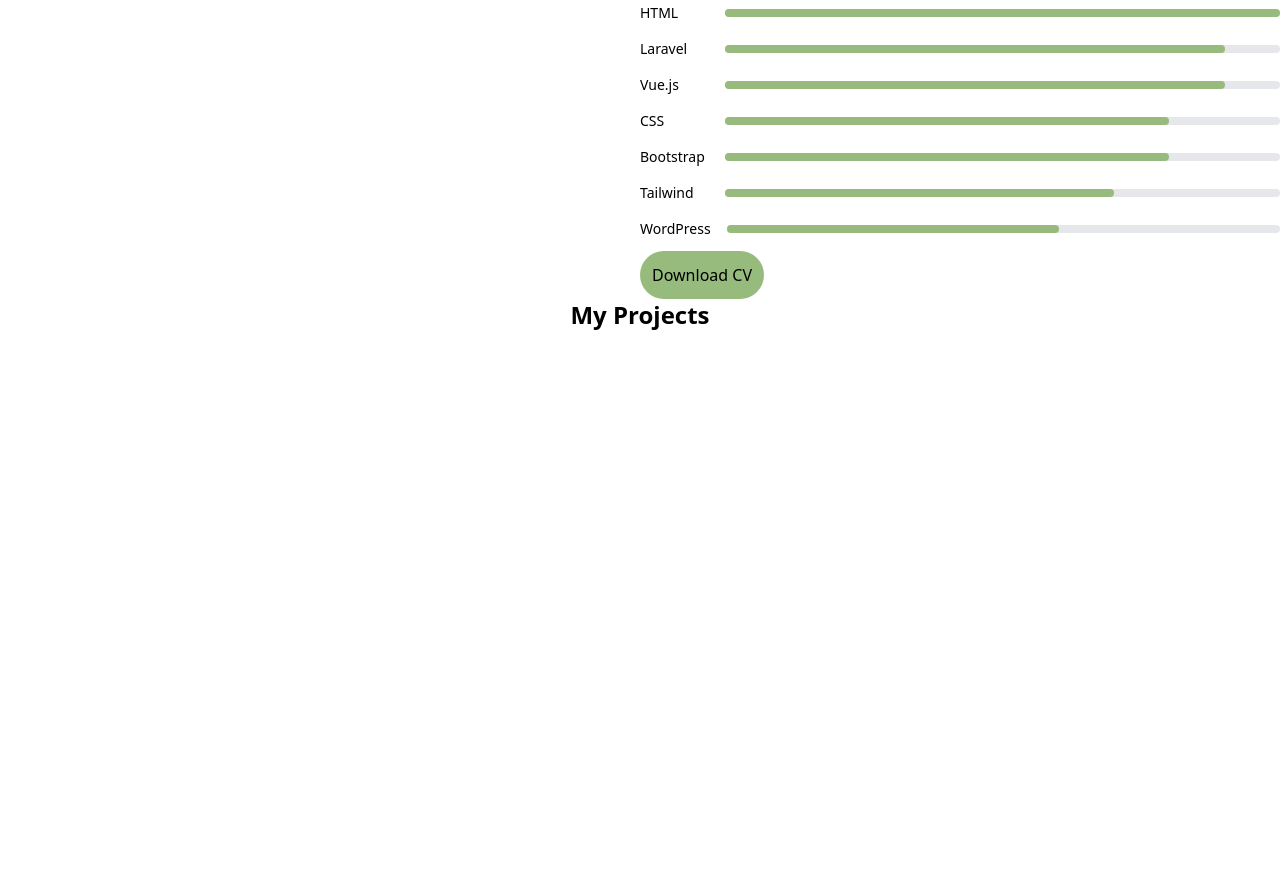
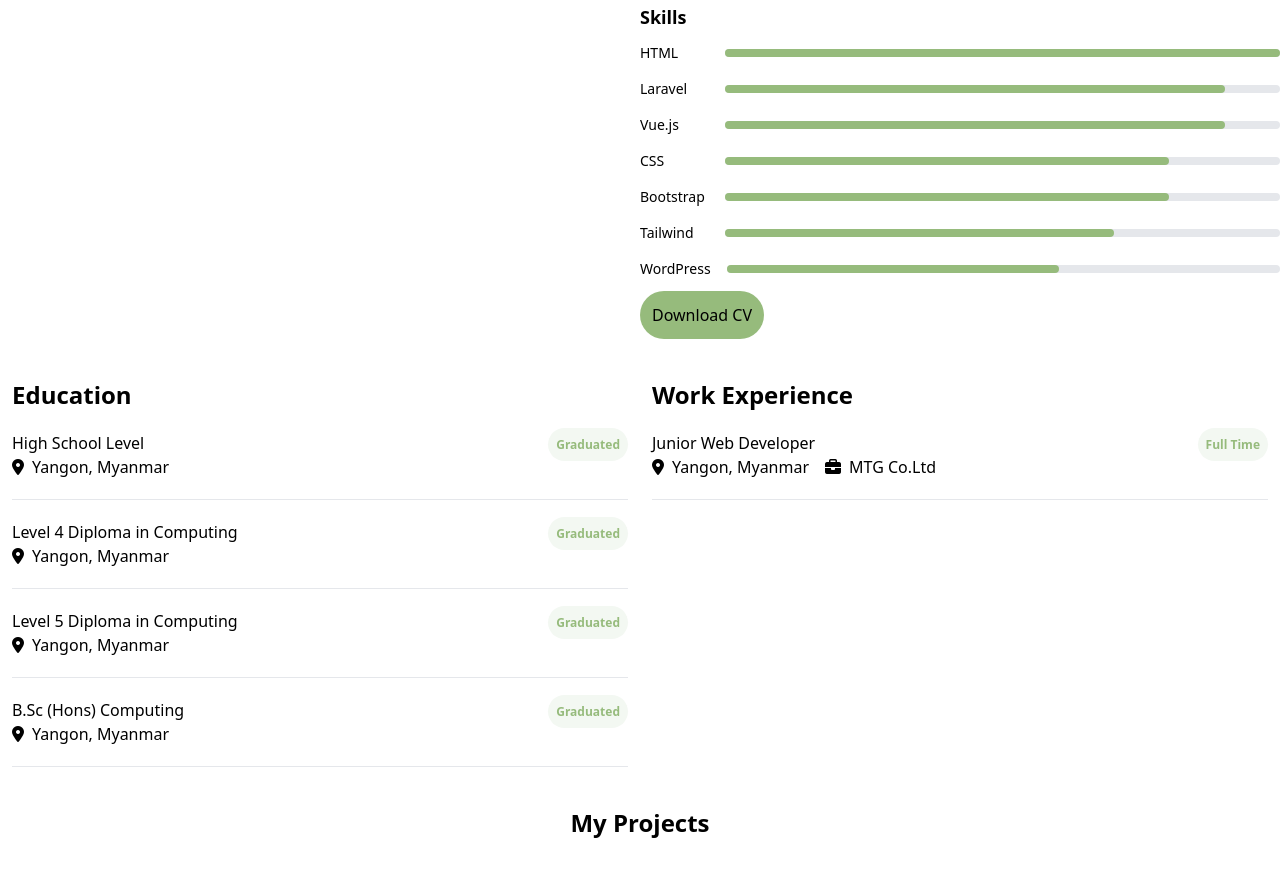
Before and after one commit to Khant135/minkhant-portfolio, a website: page index.html in a window 1280 px wide. Shown: the part 1121-1998 px from the top of the page. Before the commit the page ends 1452 px from the top, so only its background shows below. Drawn offline with Linux system fonts and the light colour scheme.

Commit message:
Not Finish

```diff
--- a/index.html
+++ b/index.html
@@ -5,6 +5,7 @@
   <meta http-equiv="X-UA-Compatible" content="IE=edge">
   <meta name="viewport" content="width=device-width, initial-scale=1.0">
   <link rel="stylesheet" href="./dist/output.css">
+  <link rel="stylesheet" href="https://kit.fontawesome.com/ecb87958a2.css" crossorigin="anonymous">
   <style>
     .skills {
     display: flex;
@@ -67,7 +68,8 @@
     </div>
   </div>
 
-  <div id="aboutme" class="container mx-auto flex">
+  <!-- About Me -->
+  <div id="aboutme" class="container mx-auto flex my-10">
     <!-- Image Section -->
     <div class="w-1/2">
       <img src="" alt="">
@@ -135,11 +137,109 @@
     </div>
   </div>
 
-  <div id="projects" class="container mx-auto">
+  <!-- Experience -->
+  <div class="container mx-auto flex my-10">
+    <div class="w-1/2 flex flex-col justify-start items-start px-3 space-y-5">
+      <h2 class="font-bold text-2xl">
+        Education
+      </h2>
+      <div class="w-full flex justify-between">
+        <div>
+          High School Level <br>
+          <div class="flex space-x-4">
+            <span>
+              <i class="fa-solid fa-location-dot mr-2"></i>Yangon, Myanmar
+            </span>
+          </div>
+        </div>
+        <div>
+          <span class="bg-hover-secondary p-2 rounded-full text-main-color text-xs font-bold">
+            Graduated
+          </span> <br>
+        </div>
+      </div>
+      <hr class="w-full bg-main-color">
+      <div class="w-full flex justify-between">
+        <div>
+          Level 4 Diploma in Computing <br>
+          <div class="flex space-x-4">
+            <span>
+              <i class="fa-solid fa-location-dot mr-2"></i>Yangon, Myanmar
+            </span>
+          </div>
+        </div>
+        <div>
+          <span class="bg-hover-secondary p-2 rounded-full text-main-color text-xs font-bold">
+            Graduated
+          </span> <br>
+        </div>
+      </div>
+      <hr class="w-full bg-main-color">
+      <div class="w-full flex justify-between">
+        <div>
+          Level 5 Diploma in Computing <br>
+          <div class="flex space-x-4">
+            <span>
+              <i class="fa-solid fa-location-dot mr-2"></i>Yangon, Myanmar
+            </span>
+          </div>
+        </div>
+        <div>
+          <span class="bg-hover-secondary p-2 rounded-full text-main-color text-xs font-bold">
+            Graduated
+          </span> <br>
+        </div>
+      </div>
+      <hr class="w-full bg-main-color">
+      <div class="w-full flex justify-between">
+        <div>
+          B.Sc (Hons) Computing <br>
+          <div class="flex space-x-4">
+            <span>
+              <i class="fa-solid fa-location-dot mr-2"></i>Yangon, Myanmar
+            </span>
+          </div>
+        </div>
+        <div>
+          <span class="bg-hover-secondary p-2 rounded-full text-main-color text-xs font-bold">
+            Graduated
+          </span> <br>
+        </div>
+      </div>
+      <hr class="w-full bg-main-color">
+    </div>
+    <div class="w-1/2 flex flex-col justify-start items-start px-3 space-y-5">
+      <h2 class="font-bold text-2xl">
+        Work Experience
+      </h2>
+      <div class="w-full flex justify-between">
+        <div>
+          Junior Web Developer <br>
+          <div class="flex space-x-4">
+            <span>
+              <i class="fa-solid fa-location-dot mr-2"></i>Yangon, Myanmar
+            </span>
+            <span>
+              <i class="fa-solid fa-briefcase mr-2"></i>MTG Co.Ltd
+            </span>
+          </div>
+        </div>
+        <div>
+          <span class="bg-hover-secondary p-2 rounded-full text-main-color text-xs font-bold">
+            Full Time
+          </span> <br>
+        </div>
+      </div>
+      <hr class="w-full bg-main-color">
+    </div>
+  </div>
+
+  <div id="projects" class="container mx-auto my-10">
     <div class="flex justify-center items-center">
       <h2 class="font-bold text-2xl">My Projects</h2>
     </div>
   </div>
 
+  <script src="https://kit.fontawesome.com/ecb87958a2.js" crossorigin="anonymous"></script>
 </body>
 </html>
--- a/tailwind.config.js
+++ b/tailwind.config.js
@@ -14,7 +14,8 @@
       colors: {
         'main-color' : '#96BB7C',
         'hover-main' : '#a0bf89',
-        'secondary-color' : '#6C757D'
+        'secondary-color' : '#6C757D',
+        'hover-secondary': '#f3f8f2',
       }
     },
   },
```
Also changed, not shown: dist/output.css.
